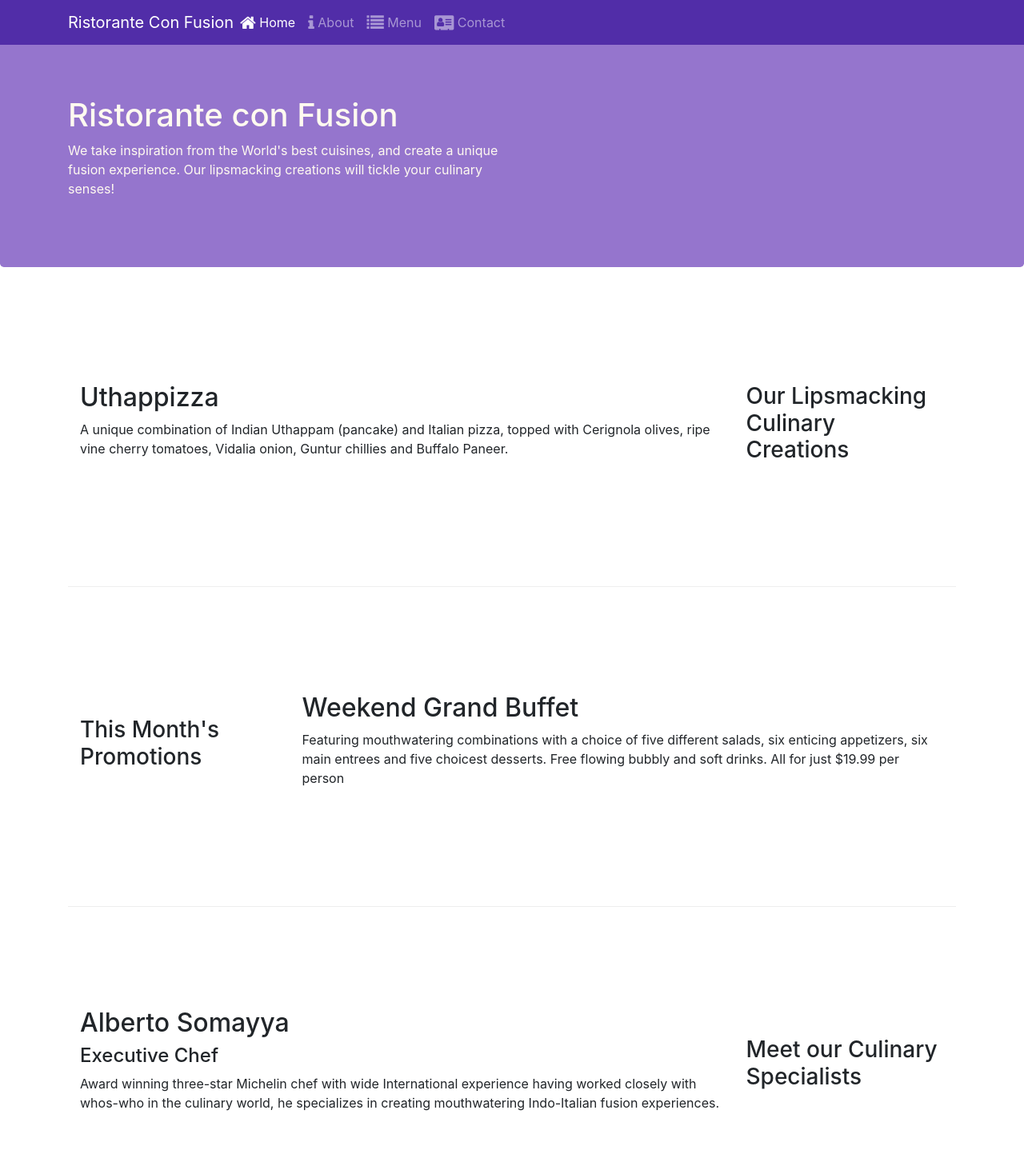
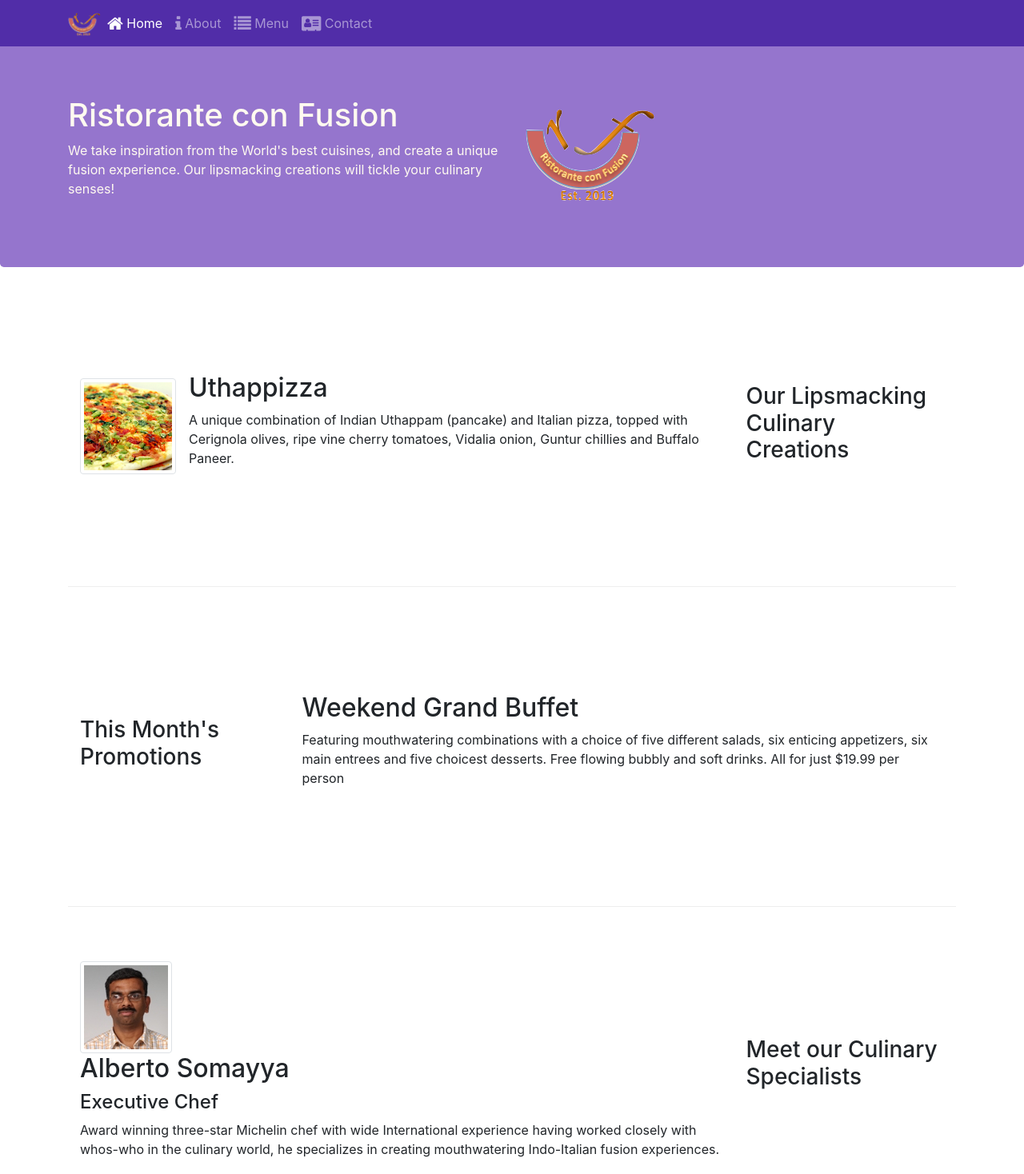
Before and after one commit to aliataf/conFusion, a website: page index.html in a window 1280 px wide. Shown: the top 1468 px of the page at 80% size. Drawn offline with nearby package versions, Linux system fonts and the light colour scheme.

Commit message:
Images and Media

```diff
--- a/index.html
+++ b/index.html
@@ -22,7 +22,7 @@
             <button class="navbar-toggler" type="button" data-toggle="collapse" data-target="#Navbar">
                 <span class="navbar-toggler-icon"></span>
             </button>
-            <a class="navbar-brand mr-auto" href="#">Ristorante Con Fusion</a>
+            <a class="navbar-brand mr-auto" href="#"><img src="img/logo.png" alt="headerLogo" height="30" width="41"></a>
             <div class="collapse navbar-collapse" id="Navbar">
                 <ul class="navbar-nav mr-auto">
                     <li class="nav-item active"><a class="nav-link" href="#"><span class="fa fa-home fa-lg"></span> Home</a></li>
@@ -41,7 +41,8 @@
                     <h1>Ristorante con Fusion</h1>
                     <p>We take inspiration from the World's best cuisines, and create a unique fusion experience. Our lipsmacking creations will tickle your culinary senses!</p>
                 </div>
-                <div class="col-12 col-sm">
+                <div class="col-12 col-sm align-self-center">
+                    <img class="img-fluid" src="img/logo.png" alt="logo">
                 </div>
             </div>
         </div>
@@ -53,8 +54,13 @@
                 <h3>Our Lipsmacking Culinary Creations</h3>
             </div>
             <div class="col col-sm order-sm-first col-md">
-                <h2>Uthappizza</h2>
-                <p class="d-none d-sm-block">A unique combination of Indian Uthappam (pancake) and Italian pizza, topped with Cerignola olives, ripe vine cherry tomatoes, Vidalia onion, Guntur chillies and Buffalo Paneer.</p>
+                <div class="media">
+                    <img class="d-flex mr-3 img-thumbnail align-self-center" src="img/uthappizza.png" alt="uthappizza">
+                    <div class="media-body">
+                        <h2 class="mt-0">Uthappizza</h2>
+                        <p class="d-none d-sm-block">A unique combination of Indian Uthappam (pancake) and Italian pizza, topped with Cerignola olives, ripe vine cherry tomatoes, Vidalia onion, Guntur chillies and Buffalo Paneer.</p>
+                    </div>
+                </div>
             </div>
         </div>
 
@@ -74,9 +80,15 @@
                 <h3>Meet our Culinary Specialists</h3>
             </div>
             <div class="col col-sm order-sm-first col-md">
-                <h2>Alberto Somayya</h2>
-                <h4>Executive Chef</h4>
-                <p class="d-none d-sm-block">Award winning three-star Michelin chef with wide International experience having worked closely with whos-who in the culinary world, he specializes in creating mouthwatering Indo-Italian fusion experiences. </p>
+                <div class="media">
+                    <img class="d-flex mr-3 img-thumbnail align-self-center" src="img/alberto.png" alt="alberto">
+                </div>
+                <div class="media-body">
+                    <h2 class="mt-0">Alberto Somayya</h2>
+                    <h4>Executive Chef</h4>
+                    <p class="d-none d-sm-block">Award winning three-star Michelin chef with wide International experience having worked closely with whos-who in the culinary world, he specializes in creating mouthwatering Indo-Italian fusion experiences. </p>
+
+                </div>
             </div>
         </div>
     </div>
```
Also changed, not shown: aboutus.html (+3 -2 lines), contactus.html (+3 -2 lines), img/alberto.png (added), img/buffet.png (added), img/logo.png (added), img/uthappizza.png (added), 1 other file.
